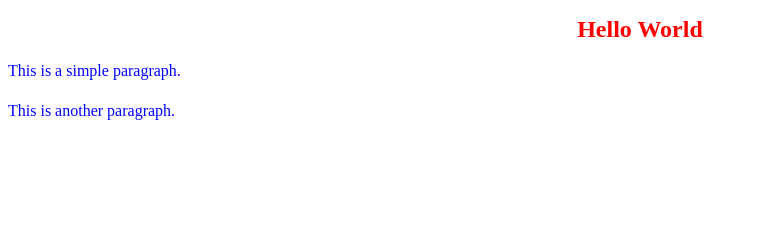
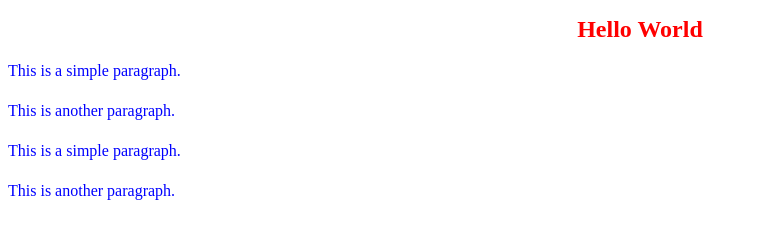
Before and after one commit to ajmalkhangithub/remote_repo, a plain HTML site: page index.html in a window 1280 px wide. Shown: the whole page, without its empty margins (0-758 px from the left). Drawn offline with Linux system fonts and the light colour scheme.

Commit message:
Duplicate paragraphs in index.html

```diff
--- a/index.html
+++ b/index.html
@@ -10,5 +10,7 @@
     <h1>Hello World</h1>
     <p>This is a simple paragraph.</p>
     <p>This is another paragraph.</p>
+    <p>This is a simple paragraph.</p>
+    <p>This is another paragraph.</p>
 </body>
 </html>
```
